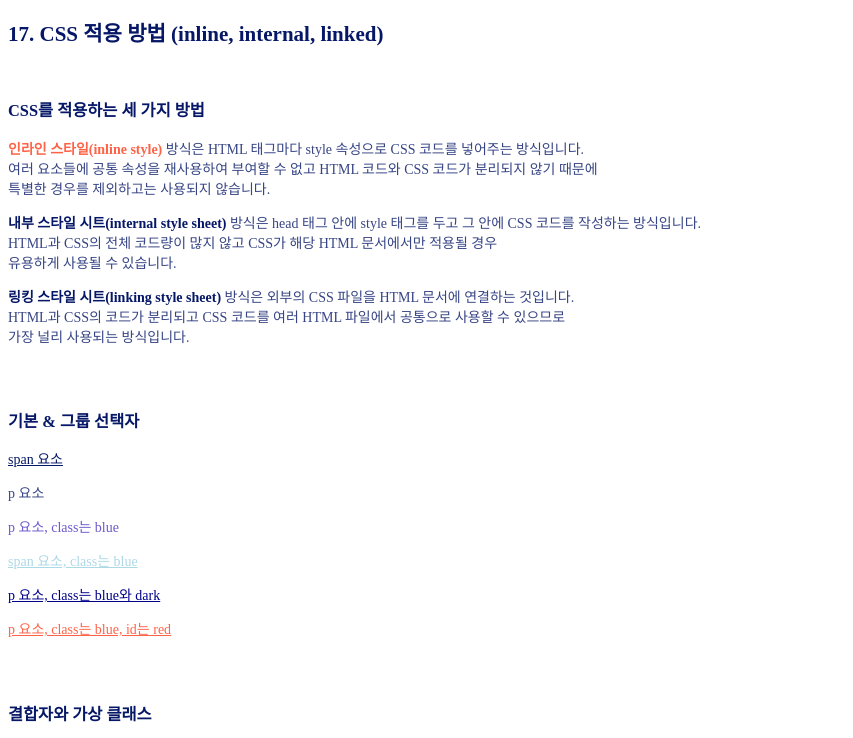
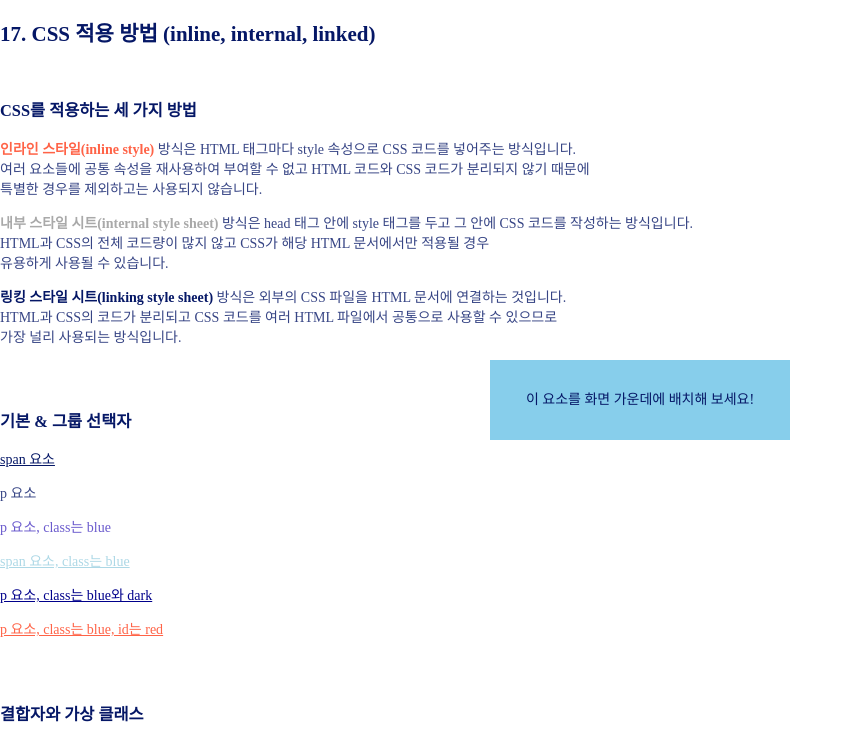
Before and after one commit to yenniekim/html-css, a plain HTML site: page css/index.html in a window 1280 px wide. Shown: the top 738 px of the page, without its empty margins (0-853 px from the left). Drawn offline with Linux system fonts and the light colour scheme.

Commit message:
lesson 25
포지셔닝

```diff
--- a/css/index.html
+++ b/css/index.html
@@ -5,10 +5,8 @@
   <meta name="viewport" content="width=device-width, initial-scale=1.0">
   <title>Document</title>
 
-    <style>
-    .style-1 {
-      color: darkgray);
-    }
+  <style>
+    .style-1 {color: darkgray;}
   </style>
 
   <link rel="stylesheet" href="./style.css">
@@ -238,7 +236,14 @@
     <div class="with-bg"></div>
   </div>
 
-  <div class="gradient"></div>
+  <div class="gradient"></div> <br><br>
 
+
+
+
+  <!-- 25. 포지셔닝 https://www.yalco.kr/@html-css/2-9/ -->
+  <h2>25. 포지셔닝</h2>
+
+  <div class="positoning">이 요소를 화면 가운데에 배치해 보세요!</div>
 </body>
 </html>
--- a/css/style.css
+++ b/css/style.css
@@ -406,3 +406,38 @@ div.gradient {
     linear-gradient(127deg, lime, transparent 90%),
     linear-gradient(336deg, blue, transparent 90%);
 }
+
+
+
+
+/* 25. 포지셔닝 https://www.yalco.kr/@html-css/2-9/  */
+
+/* static은 기본값으로, 전적으로 페이지의 흐름을 따르며
+top, bottom, left, right, z-index 속성의 영향을 받지 않습니다.
+
+relative 값은 원래 위치를 기준으로 top~right 속성값이 적용되도록 합니다.
+요소의 위치는 이동하지만 요소가 차지하는 공백의 위치는 유지됩니다.
+
+absolute 값은 static이 아닌 첫 부모 요소를 기준으로
+top~right을 사용하여 위치를 조정할 수 있습니다.
+요소는 페이지의 문서 흐름에서 벗어나, 자리를 차지하지 않게 됩니다.
+(위의 바깥쪽 div는 포지션이 relative로 되어 있습니다.)
+
+fixed는 부모 요소가 아닌 viewport를 기준으로 위치를 지정합니다.
+스크롤에 영향을 받지 않으므로, 다이얼로그 팝업처럼 움직이지 않는
+요소들에 유용하게 사용될 수 있습니다.
+
+sticky는 요소가 스크롤로 이동할 수 있는 공간을 top~right 속성으로
+제한할 수 있습니다. */
+
+body { margin: 0; }
+div.positoning {
+  width: 300px;
+  height: 80px;
+  line-height: 80px;
+  text-align: center;
+  background-color: skyblue;
+  position: fixed;
+  top: calc(50% - 40px);
+  left: calc(50% - 150px);
+}
```
